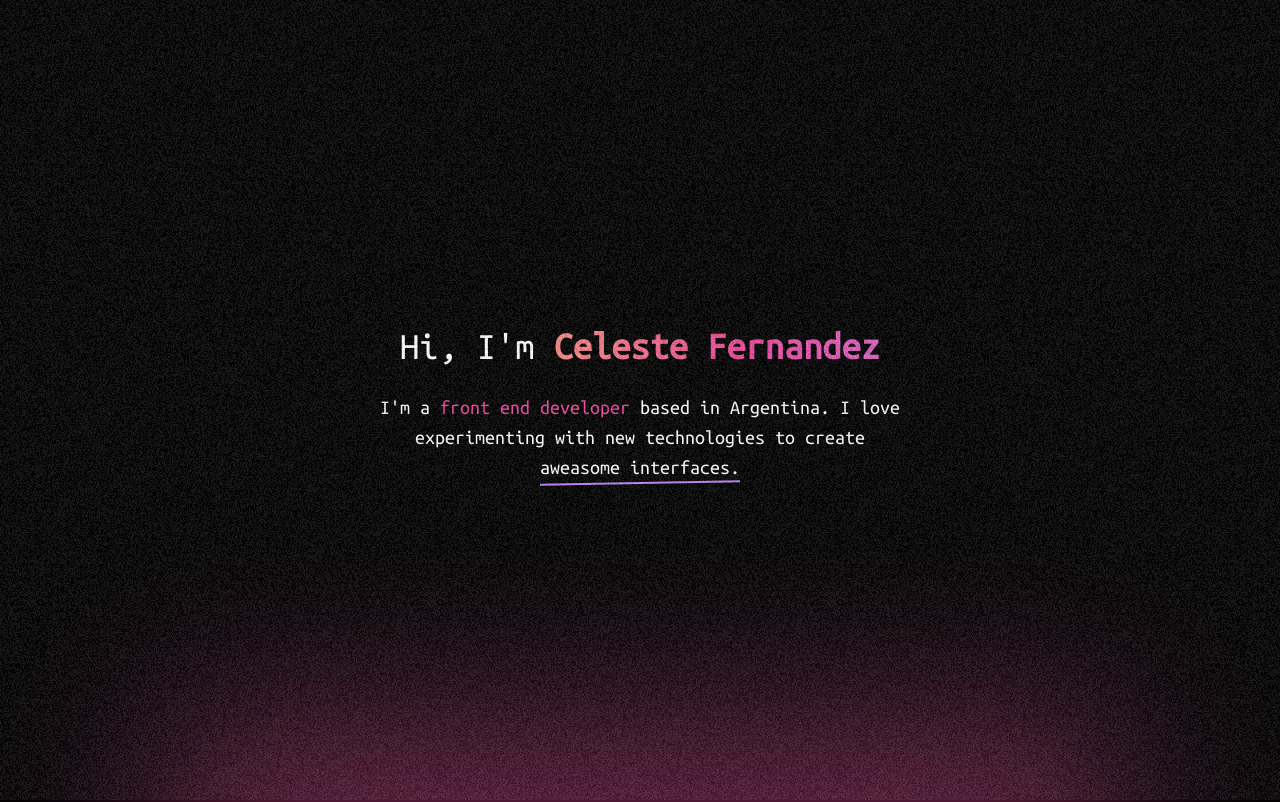
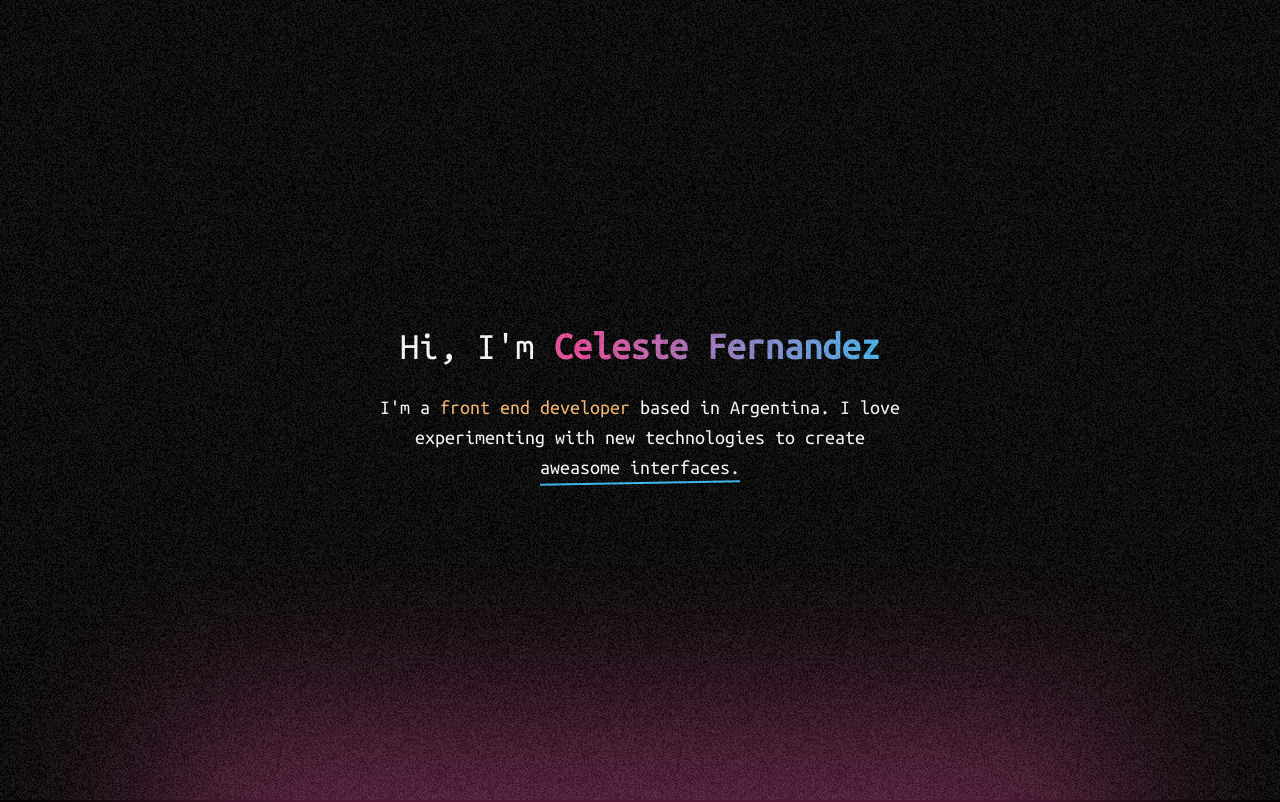
Before and after one commit to celescript/portfolio, a Next.js app: page / in a window 1280 px wide. Shown: the top 802 px of the page. Built offline with nearby package versions, Linux system fonts and the light colour scheme.

Commit message:
[ADD] minor ux fixes

```diff
--- a/app/globals.css
+++ b/app/globals.css
@@ -60,7 +60,7 @@
   }
 
   .bg-animation {
-    animation: gradient 10s ease infinite;
+    animation: gradient 5s ease infinite;
     background-size: 200% 200%;
   }
 
--- a/app/layout.tsx
+++ b/app/layout.tsx
@@ -33,8 +33,13 @@ export default function RootLayout({
 }) {
   return (
     <html lang='en'>
-      <body className={clx(ubuntuMono.className, inter.className, 'bg-black')}>
-        {/* TODO: ponerle grain al fondo y crear una navbar como esta https://www.giuligartner.com/ */}
+      <body
+        className={clx(
+          ubuntuMono.className,
+          inter.className,
+          'bg-black relative'
+        )}
+      >
         <AppHooks />
         {children}
         <Overlay />
--- a/components/organisms/hero/index.tsx
+++ b/components/organisms/hero/index.tsx
@@ -52,11 +52,11 @@ export const Hero = () => {
         className='text-16 lg:text-20 mt-4 text-center max-w-[600px] text-white opacity-0 transform translate-y-8'
         id='subtitle'
       >
-        I{`'`}m a <span className='text-pink-500'>front end developer</span>{' '}
+        I{`'`}m a <span className='text-orange-300'>front end developer</span>{' '}
         based in Argentina. I love experimenting with new technologies to create{' '}
         <span className=' relative inline-flex'>
           aweasome interfaces.{' '}
-          <span className='h-[2px] -rotate-1 w-0 underlined bg-purple-400 absolute -bottom-[2px]'></span>
+          <span className='h-[2px] -rotate-1 w-0 underlined bg-sky-400 absolute -bottom-[2px]'></span>
         </span>
       </p>
     </header>
--- a/components/organisms/hero/title.tsx
+++ b/components/organisms/hero/title.tsx
@@ -5,7 +5,7 @@ export const Title = () => {
     <div className='overflow-hidden'>
       <h1 className='font-medium font-mono text-white text-24 text-center lg:text-left lg:text-[3vw] translate-y-[100px] clip'>
         Hi, I{`'`}m{' '}
-        <span className='bg-clip-text font-extrabold text-transparent bg-gradient-to-r from-orange-300  via-pink-500 to-purple-400 bg-animation '>
+        <span className='bg-clip-text font-extrabold text-transparent bg-gradient-to-r from-orange-300  via-pink-500 to-sky-400 bg-animation '>
           {text}
         </span>
       </h1>
```
